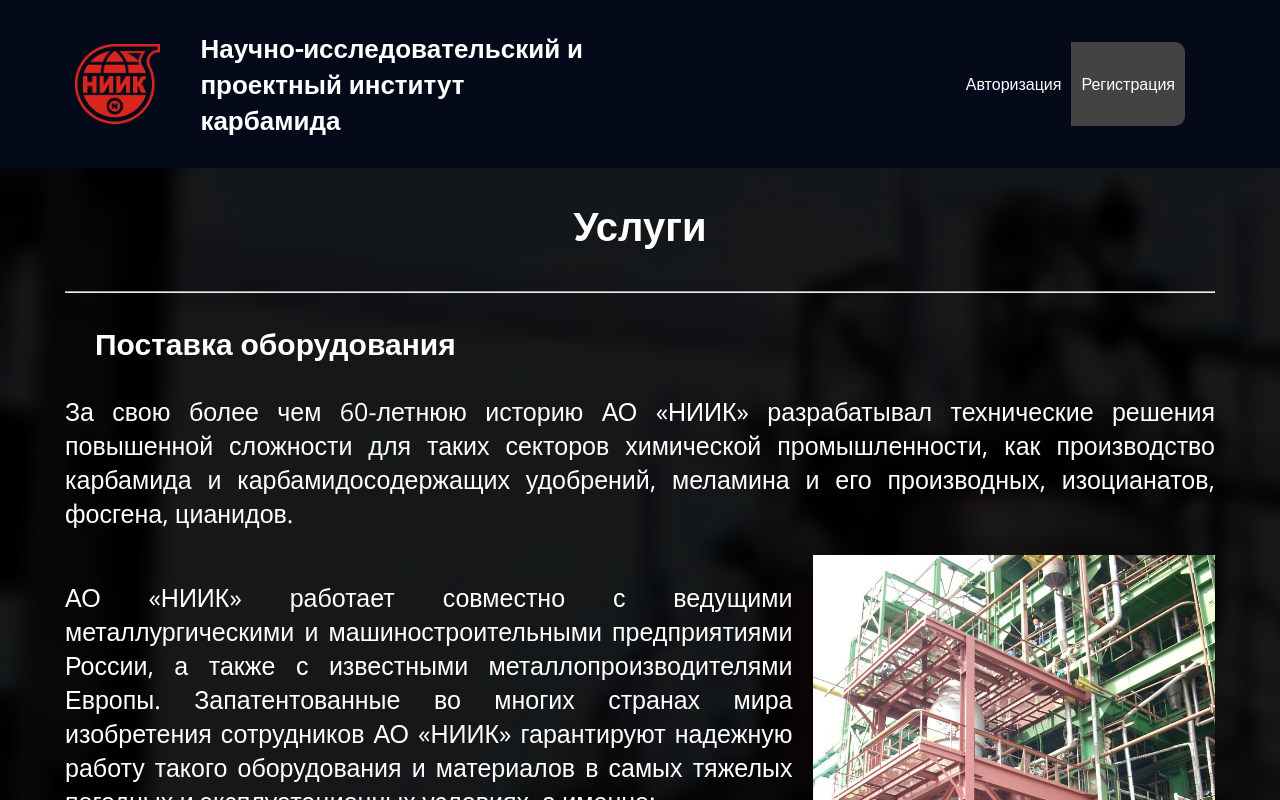
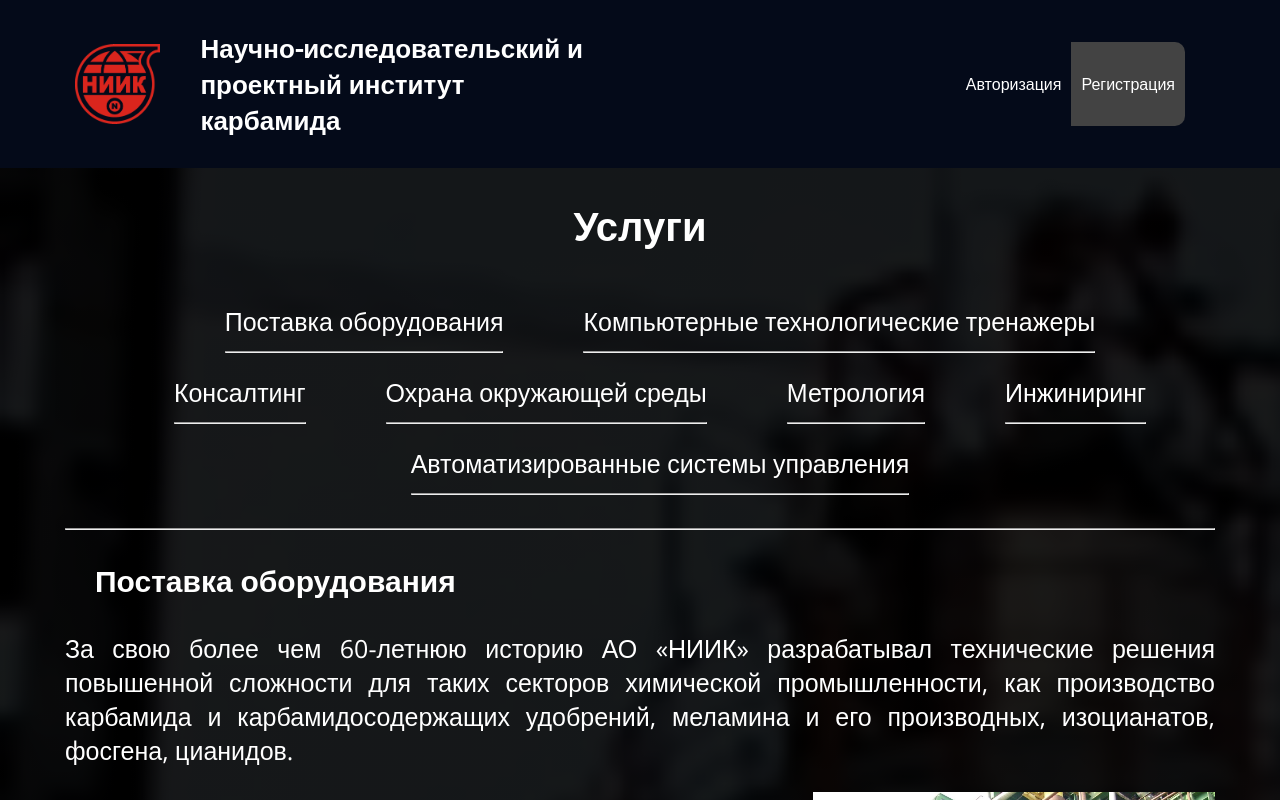
Before and after one commit to Spudisis/PracnicNIIK, a React (Create React App) app: page / in a window 1280 px wide. Shown: the top 800 px of the page. Built offline with nearby package versions, Linux system fonts and the light colour scheme.

Commit message:
fast travel

```diff
--- a/src/header/header.module.css
+++ b/src/header/header.module.css
@@ -45,3 +45,12 @@
     margin: 0 auto;
   }
 }
+@media (max-width: 1024px) and (min-width: 768px) {
+  .header__fixed {
+    max-width: 1024px;
+  }
+  .wrapper__change {
+    max-width: 1024px;
+    margin: 0 auto;
+  }
+}
--- a/src/header/logoName/logoname.module.css
+++ b/src/header/logoName/logoname.module.css
@@ -24,3 +24,17 @@
   margin: 10px;
   font-size: 20px;
 }
+
+@media (max-width: 1024px) and (min-width: 768px) {
+  .text {
+    margin: 0px;
+  }
+  .logo {
+    margin: 0px;
+  }
+  .text__change {
+    max-width: 300px;
+    margin: 10px;
+    font-size: 20px;
+  }
+}
--- a/src/index.jsx
+++ b/src/index.jsx
@@ -3,8 +3,4 @@ import ReactDOM from "react-dom/client";
 import App from "./App";
 import "./index.module.css";
 const root = ReactDOM.createRoot(document.getElementById("root"));
-root.render(
-  <React.StrictMode>
-    <App />
-  </React.StrictMode>
-);
+root.render(<App />);
--- a/src/index.module.css
+++ b/src/index.module.css
@@ -6,3 +6,6 @@ body {
   font-family: "Open Sans", sans-serif;
   scroll-behavior: smooth;
 }
+html {
+  scroll-behavior: smooth;
+}
--- a/src/main/authorization/authorization.jsx
+++ b/src/main/authorization/authorization.jsx
@@ -1,6 +1,15 @@
 import s from "./authorization.module.css";
 function Authorization() {
-  return <div>fsgsdsd</div>;
+  return (
+    <div className={s.wrapper}>
+      <div className={s.auth}>
+        <form action="" className={s.form}>
+          <input type="text" name="text" id="" />
+          <input type="password" />
+        </form>
+      </div>
+    </div>
+  );
 }
 
 export default Authorization;
--- a/src/main/authorization/authorization.module.css
+++ b/src/main/authorization/authorization.module.css
@@ -0,0 +1,22 @@
+.wrapper {
+  max-width: 1150px;
+  display: flex;
+  justify-content: center;
+  align-items: center;
+  min-height: 66vh;
+}
+.form {
+  display: flex;
+  flex-direction: column;
+  justify-content: center;
+  align-items: center;
+}
+.auth {
+  width: 400px;
+  height: 500px;
+  border: 1px solid black;
+  border-radius: 30px;
+  display: flex;
+  justify-content: center;
+  align-items: center;
+}
--- a/src/main/general/general.jsx
+++ b/src/main/general/general.jsx
@@ -1,12 +1,62 @@
 import s from "./general.module.css";
 
 function General() {
+  setTimeout(() => {
+    let arr = ["Postob", "ktt", "konsalt", "oos", "metr", "engin", "asu"];
+    let masId = [];
+    arr.forEach((element) =>
+      masId.push(document.querySelector("#" + element).offsetTop)
+    );
+    masId.forEach((element, n) => {
+      document
+        .querySelector("#" + arr[n] + "1")
+        .addEventListener("click", () => {
+          window.scroll({
+            top: element - 200,
+          });
+        });
+    });
+  }, 100);
+
   return (
     <div className="wrapper">
       <h2 className={s.head}>Услуги</h2>
+      <div>
+        <ul className={s.list}>
+          <li id="Postob1">
+            Поставка оборудования <hr />
+          </li>
+          <li id="ktt1">
+            Компьютерные технологические тренажеры
+            <hr />
+          </li>
+          <li id="konsalt1">
+            Консалтинг
+            <hr />
+          </li>
+          <li id="oos1">
+            Охрана окружающей среды
+            <hr />
+          </li>
+          <li id="metr1">
+            Метрология
+            <hr />
+          </li>
+          <li id="engin1">
+            Инжиниринг
+            <hr />
+          </li>
+          <li id="asu1">
+            Автоматизированные системы управления
+            <hr />
+          </li>
+        </ul>
+      </div>
       <hr />
       <div>
-        <h3 className={s.PostOb}>Поставка оборудования</h3>
+        <h3 className={s.PostOb} id="Postob">
+          Поставка оборудования
+        </h3>
         <p>
           За свою более чем 60-летнюю историю АО «НИИК» разрабатывал технические
           решения повышенной сложности для таких секторов химической
@@ -50,7 +100,9 @@ function General() {
       </div>
       <hr />
       <div className={s.ffh}>
-        <h3 className={s.PostOb}>Компьютерные технологические тренажеры</h3>
+        <h3 className={s.PostOb} id="ktt">
+          Компьютерные технологические тренажеры
+        </h3>
         <div className={s.info}>
           <div>
             <p>
@@ -94,7 +146,9 @@ function General() {
       </div>
       <hr />
       <div>
-        <h3 className={s.PostOb}>Консалтинг</h3>
+        <h3 className={s.PostOb} id="konsalt">
+          Консалтинг
+        </h3>
         <p>
           Одной из наиболее важных экономических задач является сокращение
           сроков строительства объектов. Во-первых, в условиях нестабильности и
@@ -130,7 +184,9 @@ function General() {
       </div>
       <hr />
       <div>
-        <h2 className={s.PostOb}>Охрана окружающей среды</h2>
+        <h2 className={s.PostOb} id="oos">
+          Охрана окружающей среды
+        </h2>
         <div className={s.info}>
           <div>
             <p>
@@ -165,7 +221,9 @@ function General() {
       </div>
       <hr />
       <div>
-        <h2 className={s.PostOb}>Метрология</h2>
+        <h2 className={s.PostOb} id="metr">
+          Метрология
+        </h2>
         <p>
           АО «НИИК» проводит аттестацию методик количественного химического
           анализа для целей аналитического, экологического и
@@ -206,7 +264,9 @@ function General() {
       </div>
       <hr />
       <div>
-        <h2 className={s.PostOb}>Инжиниринг</h2>
+        <h2 className={s.PostOb} id="engin">
+          Инжиниринг
+        </h2>
         <p>
           АО «НИИК» имеет возможности для выполнения комплекса
           технико-экономической документации по подготовке и осуществлению
@@ -217,7 +277,9 @@ function General() {
       </div>
       <hr />
       <div>
-        <h2 className={s.PostOb}>Автоматизированные системы управления</h2>
+        <h2 className={s.PostOb} id="asu">
+          Автоматизированные системы управления
+        </h2>
         <p>
           Автоматизированные системы управления технологическими процессами
           необходимы промышленным предприятиям любого масштаба и отрасли,
--- a/src/main/general/general.module.css
+++ b/src/main/general/general.module.css
@@ -39,6 +39,25 @@ li {
   width: 100vh;
   height: 50vh;
 }
+
+.list {
+  display: flex;
+  flex-wrap: wrap;
+  justify-content: center;
+  list-style: none;
+}
+.list li {
+  margin: 5px 40px;
+  transition: 0.5s all;
+  font-size: 25px;
+}
+hr {
+}
+.list li:hover {
+  transform: scale(1.1);
+  cursor: pointer;
+  color: gold;
+}
 @media screen and (max-width: 1024px) {
   .head {
     font-size: 35px;
--- a/src/main/main.module.css
+++ b/src/main/main.module.css
@@ -1,6 +1,6 @@
 .wrapper {
   max-width: 1150px;
-  min-height: 150vh;
+  min-height: 66vh;
   box-sizing: border-box;
   margin: 0 auto;
 }
```
